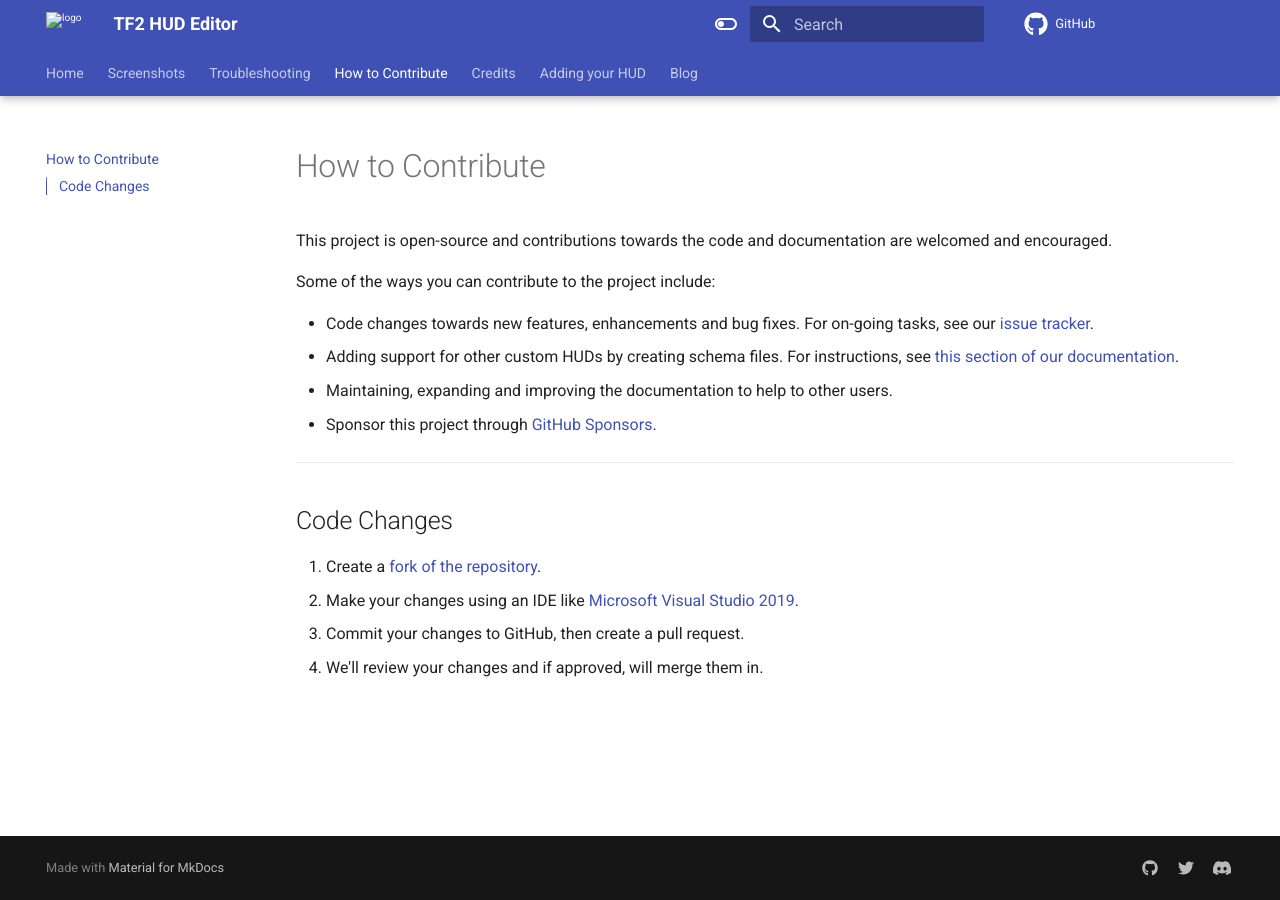
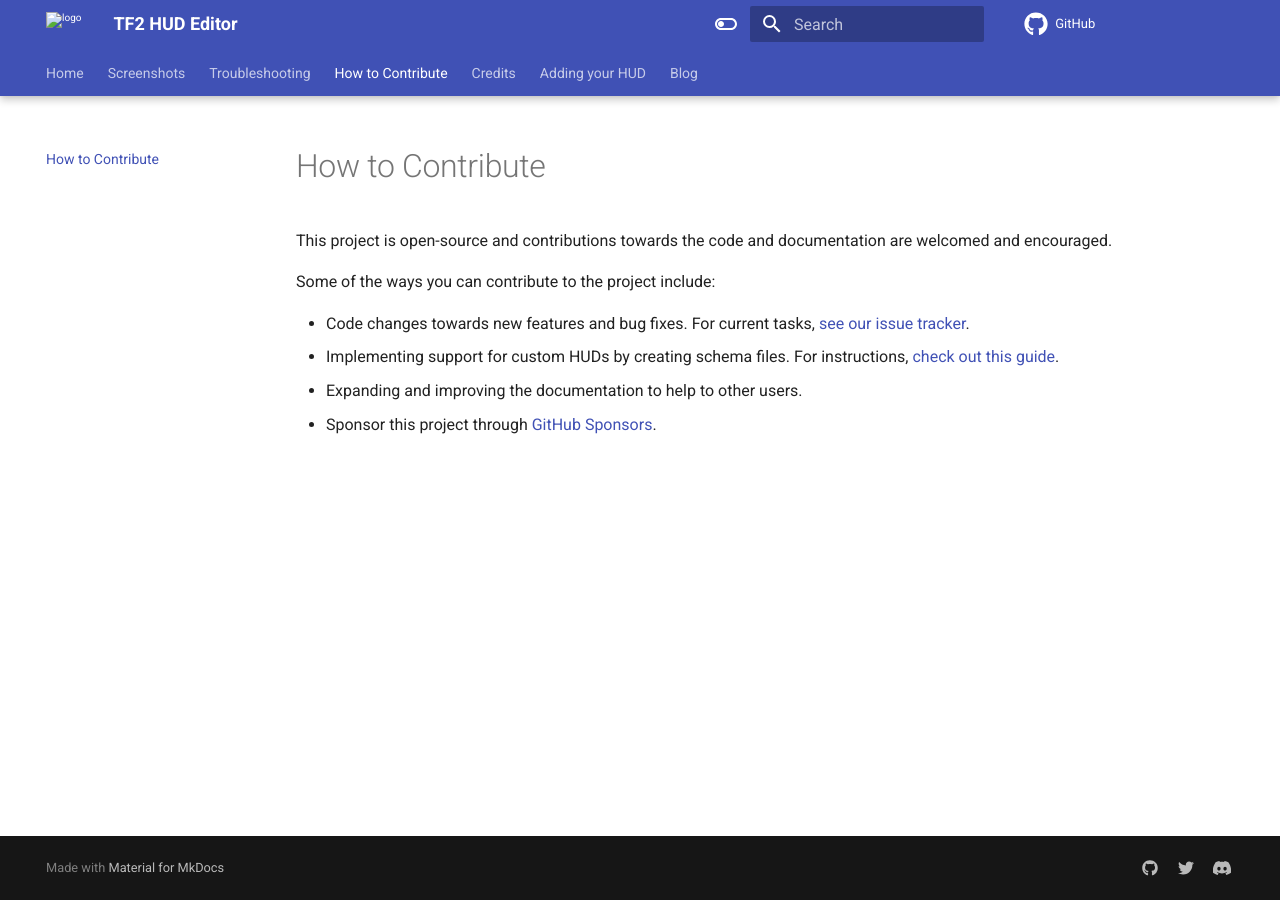
Before and after one commit to CriticalFlaw/TF2HUD.Editor, an MkDocs documentation site: the page built from docs/contribute.md, in a window 1280 px wide. Built offline with MkDocs 1.6.1 and Material for MkDocs 9.7.7, drawn with Linux system fonts in a browser that asks for light colours; comment, search, counter and statistics services are not loaded.

Commit message:
Update contribute.md

```diff
--- a/docs/contribute.md
+++ b/docs/contribute.md
@@ -2,25 +2,12 @@
 
 Some of the ways you can contribute to the project include:
 
-* Code changes towards new features, enhancements and bug fixes. For on-going tasks, see our [issue tracker][issues-link].
-* Adding support for other custom HUDs by creating schema files. For instructions, see [this section of our documentation][json-link].
-* Maintaining, expanding and improving the documentation to help to other users.
+* Code changes towards new features and bug fixes. For current tasks, [see our issue tracker][issues-link].
+* Implementing support for custom HUDs by creating schema files. For instructions, [check out this guide][json-link].
+* Expanding and improving the documentation to help to other users.
 * Sponsor this project through [GitHub Sponsors][sponsors-link].
 
----
-
-## Code Changes
-
-1. Create a [fork of the repository][repo-link].
-2. Make your changes using an IDE like [Microsoft Visual Studio 2019][vs-link].
-3. Commit your changes to GitHub, then create a pull request.
-4. We'll review your changes and if approved, will merge them in.
-
 <!-- MARKDOWN LINKS -->
-[repo-link]: https://github.com/CriticalFlaw/TF2HUD.Editor
 [issues-link]: https://github.com/CriticalFlaw/TF2HUD.Editor/issues
 [json-link]: https://www.editor.criticalflaw.ca/json/intro/
-[docs-link]: https://www.editor.criticalflaw.ca/
 [sponsors-link]: https://github.com/sponsors/CriticalFlaw
-[vs-link]: https://visualstudio.microsoft.com/
-[docs-repo]: https://github.com/CriticalFlaw/TF2HUD.Editor/tree/master/docs
```
